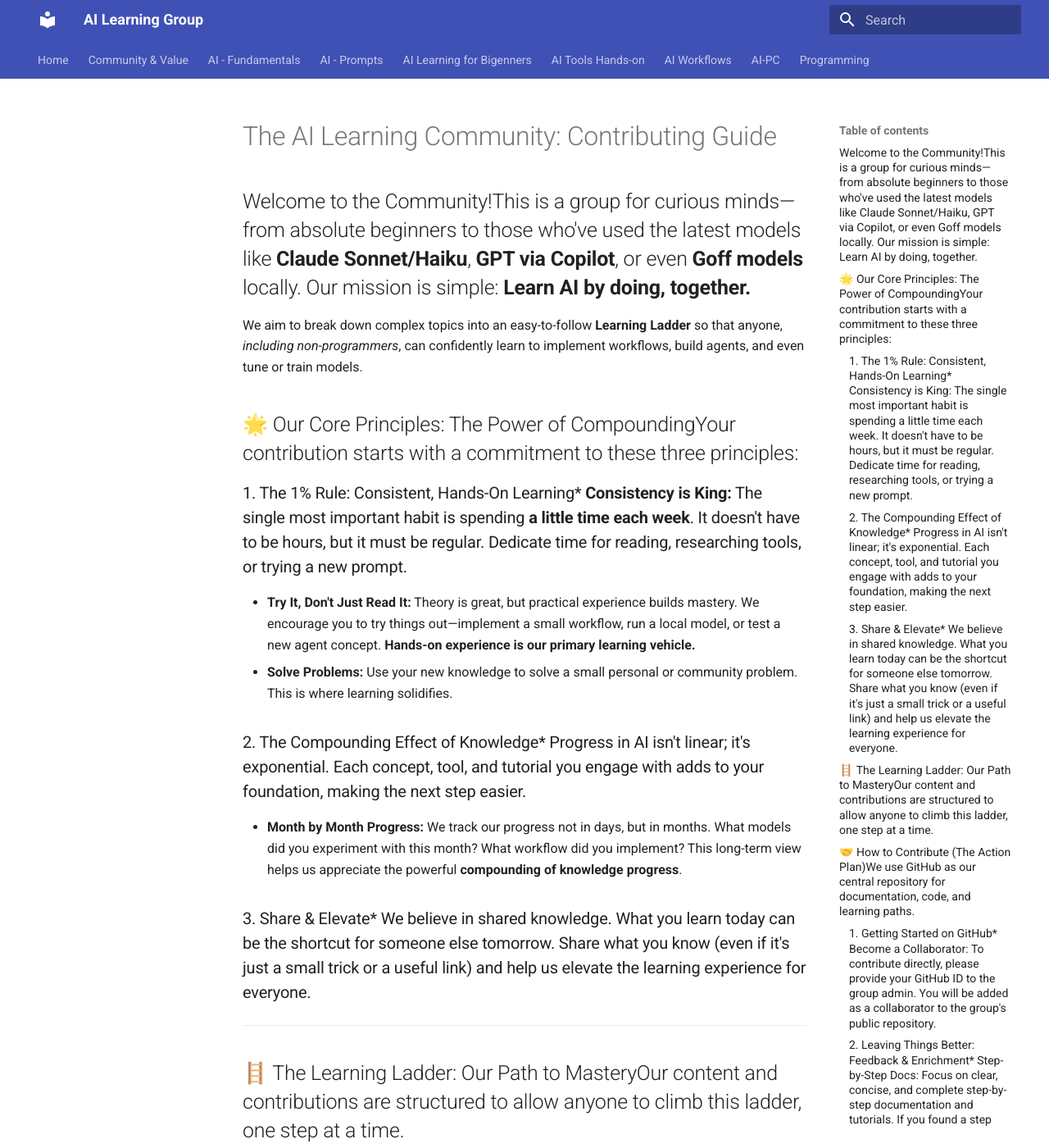
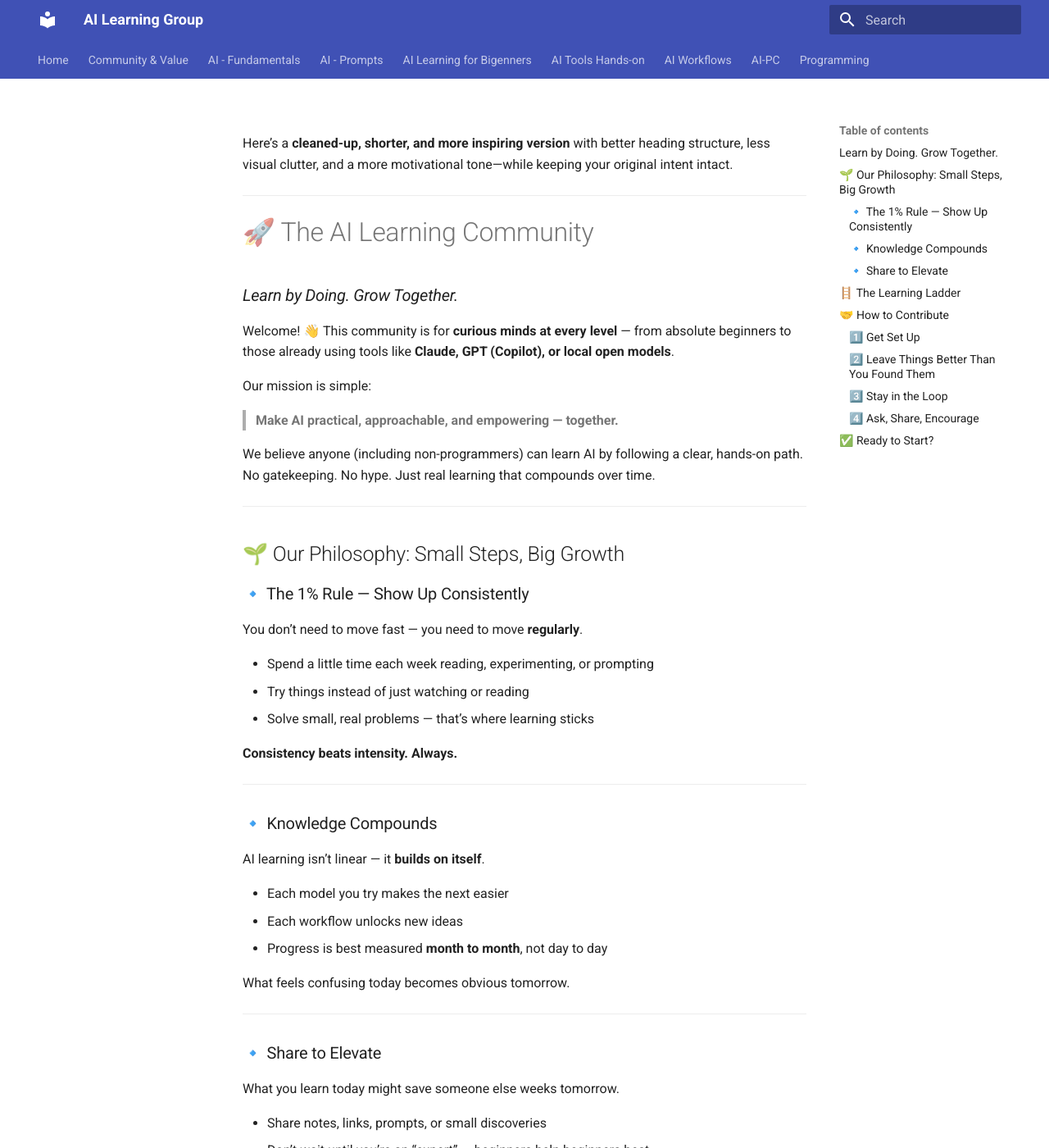
Before and after one commit to tejomayee-tech/toronto_ai_learning_group, an MkDocs documentation site: the page built from docs/community-values-guidelines/ContributingGuideDraft.md, in a window 1280 px wide and 1400 px high. Shown: the whole window at 82% size. Built offline with MkDocs 1.6.1 and Material for MkDocs 9.7.7, drawn with Linux system fonts in a browser that asks for light colours; some of the changed text lies outside the part shown.

Commit message:
contributing guide draft

```diff
--- a/docs/community-values-guidelines/ContributingGuideDraft.md
+++ b/docs/community-values-guidelines/ContributingGuideDraft.md
@@ -1,54 +1,124 @@
-# The AI Learning Community: Contributing Guide
-
-## Welcome to the Community!This is a group for curious minds—from absolute beginners to those who've used the latest models like **Claude Sonnet/Haiku**, **GPT via Copilot**, or even **Goff models** locally. Our mission is simple: **Learn AI by doing, together.**
-
-We aim to break down complex topics into an easy-to-follow **Learning Ladder** so that anyone, *including non-programmers*, can confidently learn to implement workflows, build agents, and even tune or train models.
-
-## 🌟 Our Core Principles: The Power of CompoundingYour contribution starts with a commitment to these three principles:
-
-### 1. The 1% Rule: Consistent, Hands-On Learning* **Consistency is King:** The single most important habit is spending **a little time each week**. It doesn't have to be hours, but it must be regular. Dedicate time for reading, researching tools, or trying a new prompt.
-* **Try It, Don't Just Read It:** Theory is great, but practical experience builds mastery. We encourage you to try things out—implement a small workflow, run a local model, or test a new agent concept. **Hands-on experience is our primary learning vehicle.**
-* **Solve Problems:** Use your new knowledge to solve a small personal or community problem. This is where learning solidifies.
-
-### 2. The Compounding Effect of Knowledge* Progress in AI isn't linear; it's exponential. Each concept, tool, and tutorial you engage with adds to your foundation, making the next step easier.
-* **Month by Month Progress:** We track our progress not in days, but in months. What models did you experiment with this month? What workflow did you implement? This long-term view helps us appreciate the powerful **compounding of knowledge progress**.
-
-### 3. Share & Elevate* We believe in shared knowledge. What you learn today can be the shortcut for someone else tomorrow. Share what you know (even if it's just a small trick or a useful link) and help us elevate the learning experience for everyone.
+Here’s a **cleaned-up, shorter, and more inspiring version** with better heading structure, less visual clutter, and a more motivational tone—while keeping your original intent intact.
 
 ---
 
-## 🪜 The Learning Ladder: Our Path to MasteryOur content and contributions are structured to allow anyone to climb this ladder, one step at a time.
+# 🚀 The AI Learning Community
 
-| Step | Focus Area | Goal for a New Learner | Contribution Type |
-| --- | --- | --- | --- |
-| **1. Explore** | Foundational AI concepts, LLM basics, Prompts | Understand **what** an LLM is and how to use popular models (e.g., Claude, GPT) effectively. | Curating links, adding glossary definitions, sharing useful prompt templates. |
-| **2. Implement** | Basic Workflows, Tool Integration, Local Models | Learn **how** to set up and run a simple workflow or agent, and how to use local models (like the "guff models" you've explored). | Writing step-by-step tutorials, building simple code examples, documenting setup guides. |
-| **3. Build** | Agents, Advanced RAG, Model Tuning/Training | Begin **mastering** the process of chaining models, tuning small models, and building sophisticated AI applications. | Developing and documenting complex agents, creating advanced guides, proposing new tuning experiments. |
+### *Learn by Doing. Grow Together.*
+
+Welcome! 👋
+This community is for **curious minds at every level** — from absolute beginners to those already using tools like **Claude, GPT (Copilot), or local open models**.
+
+Our mission is simple:
+
+> **Make AI practical, approachable, and empowering — together.**
+
+We believe anyone (including non-programmers) can learn AI by following a clear, hands-on path. No gatekeeping. No hype. Just real learning that compounds over time.
 
 ---
 
-## 🤝 How to Contribute (The Action Plan)We use **GitHub** as our central repository for documentation, code, and learning paths.
+## 🌱 Our Philosophy: Small Steps, Big Growth
 
-### 1. Getting Started on GitHub* **Become a Collaborator:** To contribute directly, please provide your **GitHub ID** to the group admin. You will be added as a collaborator to the group's public repository.
-* **Fork, Branch, & Pull Request (PR):** For any significant change (new tutorial, major content update, code submission):
-1. Fork the repository.
-2. Create a new branch for your work (`git checkout -b feature/my-new-tutorial`).
-3. Submit a **Pull Request (PR)** when your work is ready for review.
+### 🔹 The 1% Rule — Show Up Consistently
 
+You don’t need to move fast — you need to move **regularly**.
 
+* Spend a little time each week reading, experimenting, or prompting
+* Try things instead of just watching or reading
+* Solve small, real problems — that’s where learning sticks
 
-### 2. Leaving Things Better: Feedback & Enrichment* **Step-by-Step Docs:** Focus on clear, concise, and complete **step-by-step documentation and tutorials**. If you found a step confusing, revise it!
-* **Enrich the Content:** Add context, explain *why* something works, or include an example use-case.
-* **The New Joiner Experience:** Always think: **"How can I make the learning path better for a new joiner?"** Suggest improvements to the structure, guide, or difficulty ranking.
-
-### 3. Schedule and Notifications* **Group Public Calendar:** We use the **group public calendar** to schedule and notify everyone about learning activities, group code sessions, discussions, and research topics.
-* **Check the Calendar:** Review the calendar weekly for upcoming tasks and community sessions.
-
-### 4. Ask Questions and Be Interactive* **No Question is Too Basic:** If you are confused, chances are someone else is too. **Ask questions** in our chat or by creating a GitHub Issue.
-* **Encourage Each Other:** Provide positive feedback on PRs, acknowledge others' contributions, and help troubleshoot when you can. We succeed when we uplift one another.
+**Consistency beats intensity. Always.**
 
 ---
 
-## ✅ Ready to Climb the Ladder?1. **Submit your GitHub ID** to the group admin.
-2. **Check the Public Calendar** for the next scheduled learning activity.
-3. **Read a tutorial** in the repo, try it out, and submit a small correction or improvement via a PR!
+### 🔹 Knowledge Compounds
+
+AI learning isn’t linear — it **builds on itself**.
+
+* Each model you try makes the next easier
+* Each workflow unlocks new ideas
+* Progress is best measured **month to month**, not day to day
+
+What feels confusing today becomes obvious tomorrow.
+
+---
+
+### 🔹 Share to Elevate
+
+What you learn today might save someone else weeks tomorrow.
+
+* Share notes, links, prompts, or small discoveries
+* Don’t wait until you’re an “expert” — beginners help beginners best
+* Teaching is one of the fastest ways to learn
+
+**We grow faster when we grow together.**
+
+---
+
+## 🪜 The Learning Ladder
+
+*A clear path from curiosity to capability*
+
+| Stage            | Focus                          | Goal                                                           |
+| ---------------- | ------------------------------ | -------------------------------------------------------------- |
+| **1. Explore**   | AI basics, LLMs, prompting     | Understand *what* AI models do and how to use them effectively |
+| **2. Implement** | Workflows, tools, local models | Learn *how* to run models and build simple systems             |
+| **3. Build**     | Agents, RAG, tuning & training | Start creating powerful, real-world AI applications            |
+
+You can enter at any step — and climb at your own pace.
+
+---
+
+## 🤝 How to Contribute
+
+*Simple, practical, and beginner-friendly*
+
+### 1️⃣ Get Set Up
+
+* Share your **GitHub ID** with the group admin
+* You’ll be added as a collaborator to the community repo
+
+For larger changes:
+
+* Fork → create a branch → submit a Pull Request (PR)
+
+---
+
+### 2️⃣ Leave Things Better Than You Found Them
+
+* Improve clarity in tutorials
+* Add explanations for confusing steps
+* Include examples and real use cases
+
+Always ask:
+
+> *“Would this help a new joiner?”*
+
+---
+
+### 3️⃣ Stay in the Loop
+
+* Check the **public group calendar** weekly
+* Join learning sessions, discussions, and build-alongs
+
+---
+
+### 4️⃣ Ask, Share, Encourage
+
+* No question is too basic — ask freely
+* Use chat or GitHub Issues for help
+* Support others’ PRs and ideas
+
+A positive community accelerates learning for everyone.
+
+---
+
+## ✅ Ready to Start?
+
+1. Share your **GitHub ID**
+2. Check the **community calendar**
+3. Try one tutorial — then improve it, even slightly
+
+> **You don’t need permission to learn.
+> You don’t need perfection to contribute.
+> Just start. We’ll climb together.** 🌱
```
